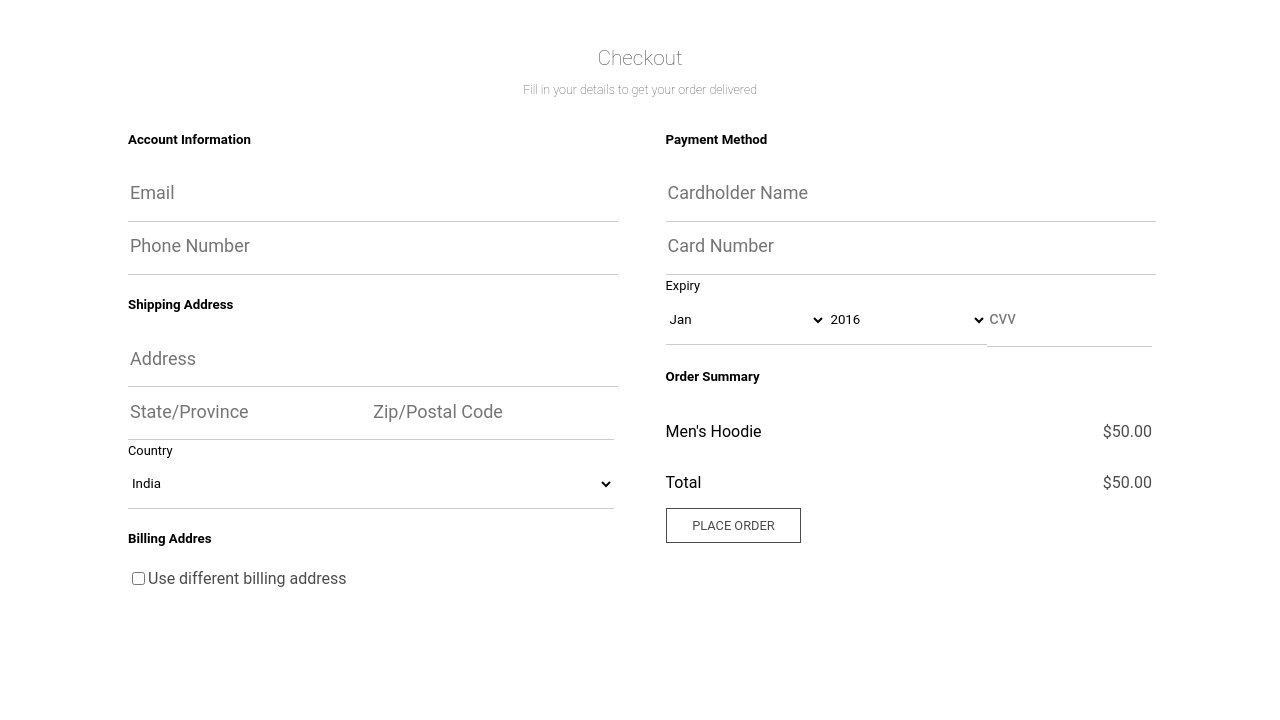
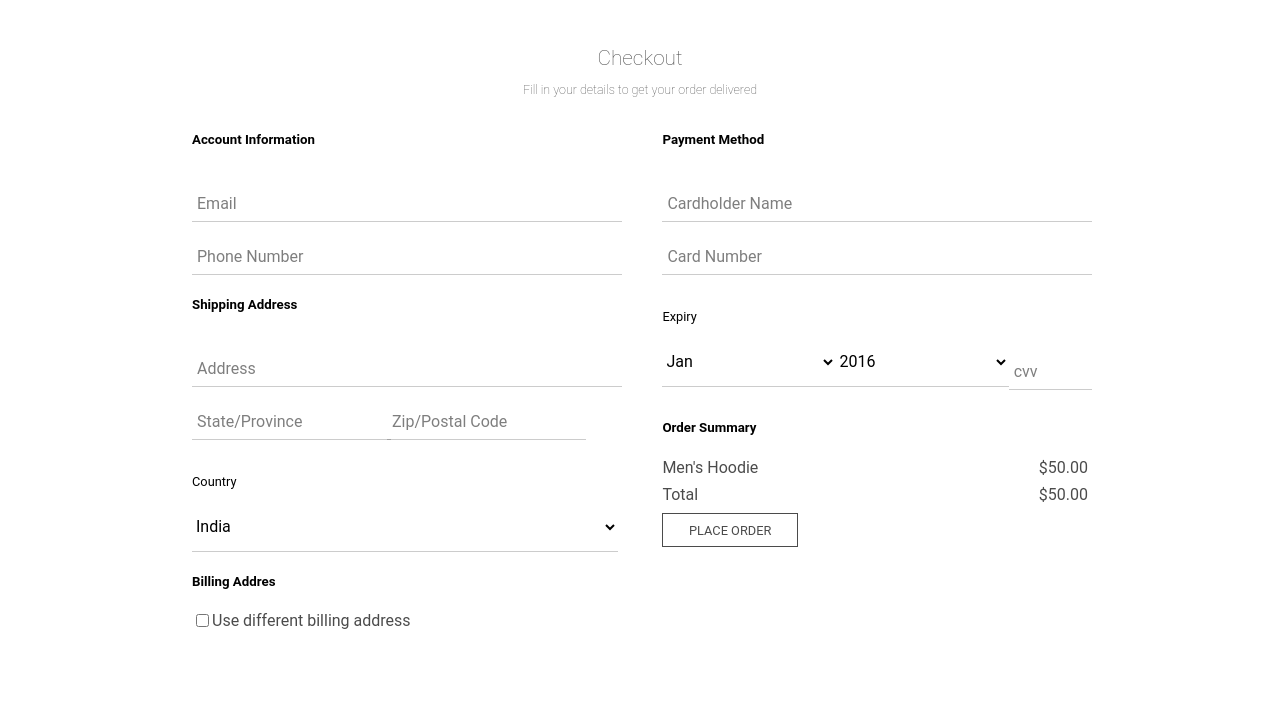
Before and after one commit to manoharglm/E-Commerce-Polymer, a plain HTML site: page checkout.html in a window 1280 px wide. Shown: the part 80-800 px from the top of the page. Drawn offline with Linux system fonts and the light colour scheme.

Commit message:
Transition effect in Checkout Page

```diff
--- a/checkout.html
+++ b/checkout.html
@@ -18,7 +18,7 @@
             <span onclick="openNav()" class="title-menu-icon">&#9776;</span>
         </div>
 
-		<span><a href="index.html" class="top-title-home">S H O P</a></span>
+        <span><a href="index.html" class="top-title-home">S H O P</a></span>
         <a href="cart.html">
             <img id="cart-icon" alt="cart icon" src="resources/cart.png">
         </a>
@@ -38,16 +38,36 @@
         <div class="checkout-form">
             <section class="checkout-form-left-row">
                 <h5>Account Information</h3>
-                    <input placeholder="Email" type="email">
-                    <input type="tel" placeholder="Phone Number">
+                    <div class="checkout-form-input">
+                        <input type="email">
+                        <span class="bar"></span>
+                        <label class="material-label">Email</label>
+                    </div>
+                    <div class="checkout-form-input">
+                        <input type="tel" Phone Number>
+                        <span class="bar"></span>
+                        <label class="material-label">Phone Number</label>
+                    </div>
                     <h5>Shipping Address</h5>
-                    <input type="text" placeholder="Address">
+                    <div class="checkout-form-input">
+                        <input type="text" Address>
+                        <span class="bar"></span>
+                        <label class="material-label">Address</label>
+                    </div>
                     <div class="checkout-state-zip-flex">
-                        <input type="text" placeholder="State/Province">
-                        <input type="text" placeholder="Zip/Postal Code">
+                        <div class="checkout-form-input">
+                            <input type="text">
+                            <span class="bar"></span>
+                            <label class="material-label">State/Province</label>
+                        </div>
+                        <div class="checkout-form-input">
+                            <input type="text" >
+                            <span class="bar"></span>
+                            <label class ="material-label">Zip/Postal Code</label>
+                        </div>
                     </div>
                     <div class="checkout-country-select">
-                        <label>Country</label>
+                        <p class="checkout-label">Country</p>
                         <select>
                             <option>India</option>
                             <option>United States</option>
@@ -64,9 +84,17 @@
             </section>
             <section class="checkout-form-right-row">
                 <h5>Payment Method</h5>
-                <input type="text" placeholder="Cardholder Name">
-                <input type="text" placeholder="Card Number">
-                <label>Expiry</label>
+                <div class="checkout-form-input">
+                    <input type="text" >
+                    <span class="bar"></span>
+                    <label class ="material-label">Cardholder Name</label>
+                </div>
+                <div class="checkout-form-input">
+                    <input type="text">
+                    <span class="bar"></span>
+                    <label class ="material-label">Card Number</label>
+                </div>
+                <p class="checkout-label">Expiry</p>
                 <div class="checkout-form-expiry-date">
                     <select name="Month">
                         <option>Jan</option>
@@ -97,15 +125,19 @@
                         <option>2027</option>
                         <option>2028</option>
                     </select>
-                    <input type="password" placeholder="cvv">
+                    <div class="checkout-form-input">
+                        <input type="password">
+                        <span class="bar"></span>
+                        <label class ="material-label">cvv</label>
+                    </div>
                 </div>
                 <h5>Order Summary</h5>
                 <div class="checkout-order-summary">
-                    <p>Men's Hoodie</p>
+                    <span>Men's Hoodie</span>
                     <span>$50.00</span>
                 </div>
                 <div class="checkout-total">
-                    <p>Total</p>
+                    <span>Total</span>
                     <span>$50.00</span>
                 </div>
                 <form class="item-checkout-button">
--- a/main.css
+++ b/main.css
@@ -73,12 +73,23 @@ html {
     .cart-content{
         margin:5%;
     }
+    .checkout-content{
+        margin: 5% 10%;
+        padding-bottom: 10%;
+    }
 }
 @media only screen and (min-width: 768px) {
     .title-menu{
         display: flex;
         justify-content: center;
         font-size: 0.8em;
+    }
+    .title-menu a{
+        padding-bottom: 6px;
+    }
+    .title-menu a:focus{
+        padding-bottom: 4px;
+        border-bottom: 2px solid black;
     }
     .title-menu-icon{
         visibility: hidden;
@@ -103,11 +114,15 @@ html {
         align-items: center;
     } */
     .cart-content{
-        margin:5% 15%;
+        margin:5% 20%;
     }
     /* .cart-item-details-list{
         justify-content: space-between;
     } */
+    .checkout-content{
+        margin: 5% 15%;
+        padding-bottom: 10%;
+    }
 }
 
 .title-home{
@@ -196,6 +211,10 @@ button{
     border: 1.5px solid black;
     cursor: pointer;
     opacity: 0.7;
+}
+button:focus{
+    background-color: black;
+    color: white;
 }
 .title-tshirts{
     display: flex;
@@ -374,10 +393,7 @@ button{
     /* justify-content: flex-start; */
 }
 /* Style for checkout page*/
-.checkout-content{
-    margin: 5% 10%;
-    padding-bottom: 10%;
-}
+
 .checkout-content input:not([type="checkbox"]),select{
     width: 100%;
     border: transparent;
@@ -386,13 +402,22 @@ button{
     border-bottom: 1px solid rgba(0,0,0,0.2);
     background-color: transparent;
     display: block;
+    transition: opacity 3s;
+    /* padding-bottom: 1.5%; */
+}
+select{
+    font-size: 1em;
+}
+.checkout-content input:not([type="checkbox"]):focus{
+    border-bottom:3px solid rgba(0,0,0,1);
 }
 .checkout-content input::-webkit-input-placeholder {
     font-size: 1.35em;
 }
-.checkout-content label{
+/* .checkout-content label{
     font-size: 0.8em;
-}
+    opacity: 0.7;
+} */
 .checkout-title{
     text-align: center;
 }
@@ -418,4 +443,28 @@ button{
     display: flex;
     align-items: baseline;
     justify-content: space-between;
+    padding-bottom: 2%;
+    opacity: 1;
 }
+.checkout-label{
+    padding-top: 5%;
+    font-size: 0.8em;
+}
+/* Material design for checkout form */
+.checkout-form-input{
+    position: relative;
+}
+.material-label {
+    position: absolute;
+    left: 5px;
+    top: 25px;
+    font-size: 1em;
+    opacity: 0.5;
+    transition: 0.2s ease all;
+    z-index: -1;
+  }
+input:focus~.material-label {
+    top: 5px;
+    font-size: 0.7em;
+    opacity: 1;
+}
```
